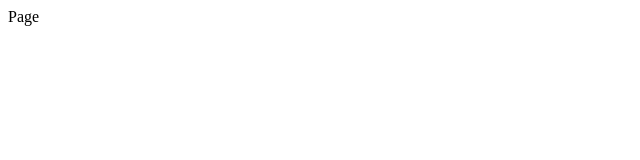
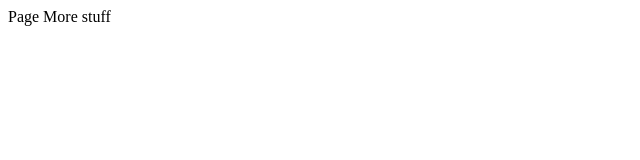
Before and after one commit to giterska/git-demo, a plain HTML site: page index.html in a window 1280 px wide. Shown: the full height of the page, 0-640 px from the left. Drawn offline with Linux system fonts and the light colour scheme.

Commit message:
More changes to test

```diff
--- a/index.html
+++ b/index.html
@@ -1,3 +1,4 @@
 <html>
 Page
+More stuff
 </html>
```
Also changed, not shown: 1 other file.
